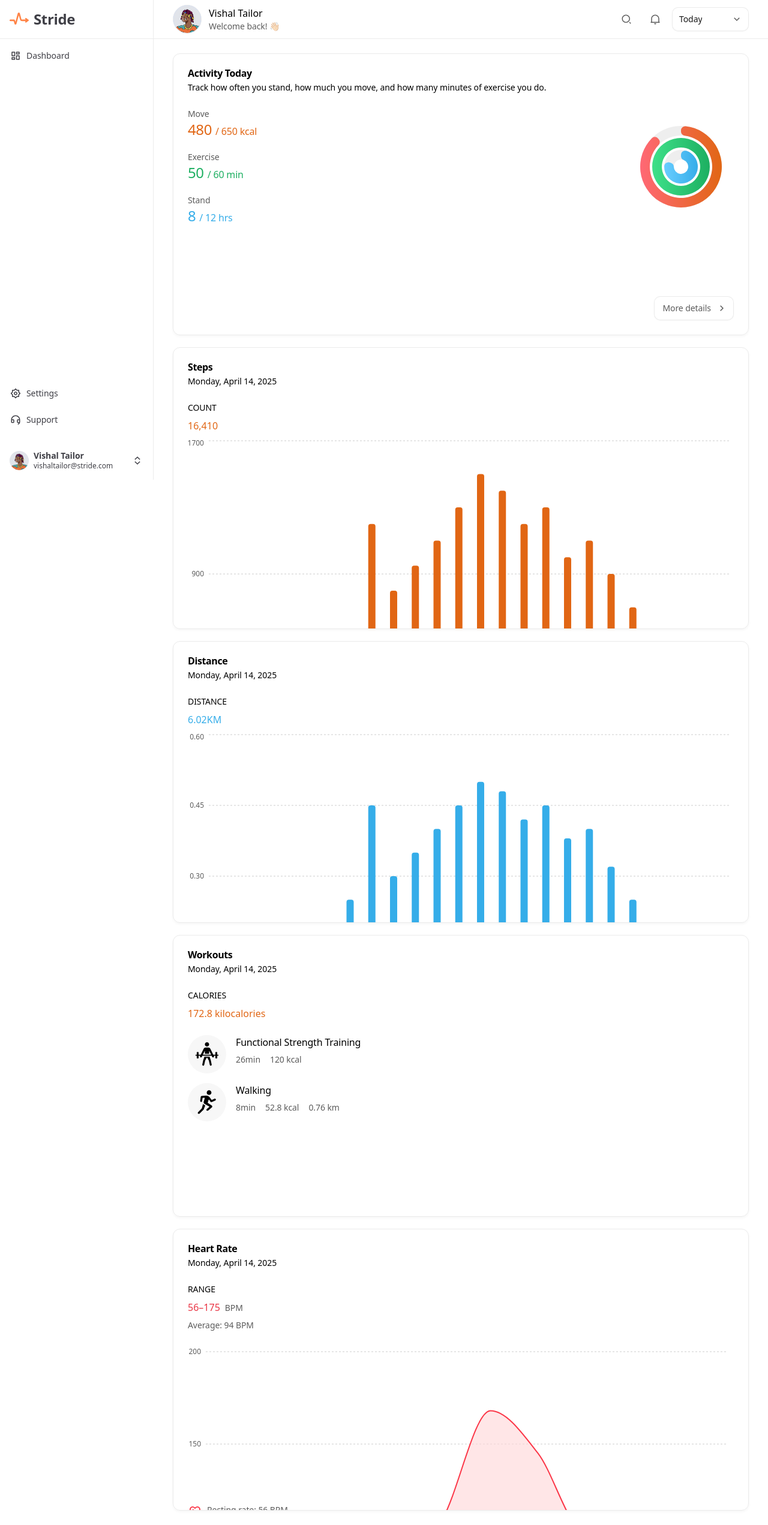
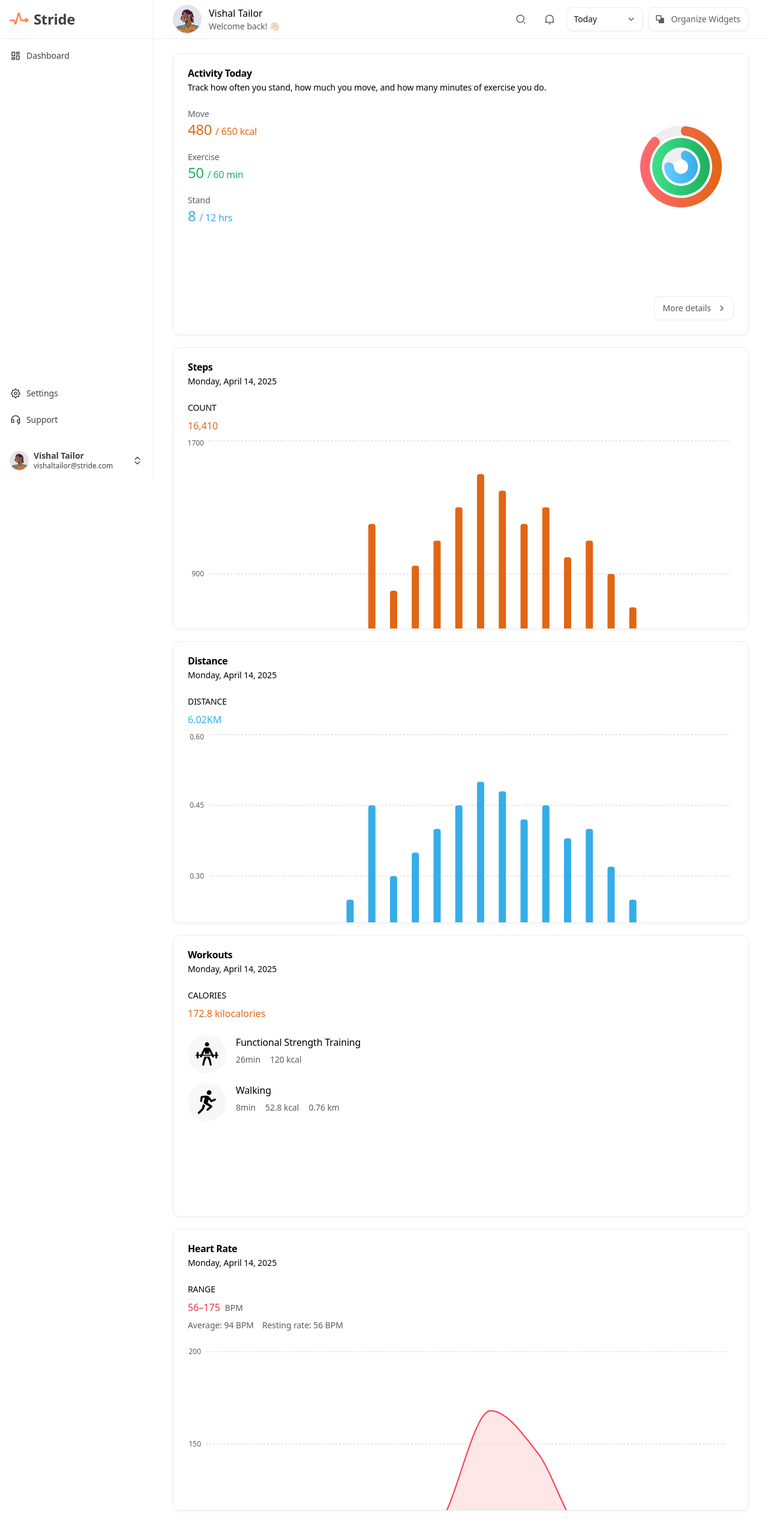
Before and after one commit to vishaltailors/Stride, a React (Vite) app: page / in a window 1280 px wide. Shown: the whole page at 60% size. Built offline with nearby package versions, Linux system fonts and the light colour scheme.

Commit message:
Add widget drag-and-drop with localStorage persistence

```diff
--- a/src/components/shared/header.jsx
+++ b/src/components/shared/header.jsx
@@ -17,10 +17,15 @@ import {
   SelectTrigger,
   SelectValue,
 } from "@/components/ui/select";
-import { RiNotification2Line, RiSearch2Line } from "@remixicon/react";
 import useDateRangeStore from "@/store/date-range-store";
+import {
+  RiBringForward,
+  RiCheckLine,
+  RiNotification2Line,
+  RiSearch2Line,
+} from "@remixicon/react";
 
-export default function Header() {
+export default function Header({ isDraggable, setIsDraggable }) {
   const dateRange = useDateRangeStore((state) => state.dateRange);
   const setDateRange = useDateRangeStore((state) => state.setDateRange);
   const options = [
@@ -78,6 +83,14 @@ export default function Header() {
             ))}
           </SelectContent>
         </Select>
+        <Button
+          variant="neutral"
+          mode="stroke"
+          onClick={() => setIsDraggable(!isDraggable)}
+        >
+          <ButtonIcon as={isDraggable ? RiCheckLine : RiBringForward} />
+          {isDraggable ? "Confirm Current Positions" : "Organize Widgets"}
+        </Button>
       </PageQuickActions>
     </PageHeader>
   );
--- a/src/components/widgets/heart-rate.jsx
+++ b/src/components/widgets/heart-rate.jsx
@@ -4,21 +4,15 @@ import {
   Card,
   CardContent,
   CardDescription,
-  CardFooter,
   CardHeader,
   CardTitle,
 } from "@/components/ui/card";
+import { ChartContainer } from "@/components/ui/chart";
 import {
-  ChartContainer,
-  ChartTooltip,
-  ChartTooltipContent,
-} from "@/components/ui/chart";
-import {
+  calculateHeartRateMetrics,
   getHeartRateDataByRange,
-  calculateHeartRateMetrics
 } from "@/components/widgets/heart-rate.data";
 import useDateRangeStore from "@/store/date-range-store";
-import { RiHeartPulseLine } from "@remixicon/react";
 import {
   endOfMonth,
   endOfWeek,
@@ -97,16 +91,14 @@ export default function HeartRate() {
   };
 
   // Use memoization to prevent unnecessary recalculations
-  const chartContent = useMemo(() => (
+  const chartContent = useMemo(
+    () => (
       <ResponsiveContainer width="100%" height="100%">
         <AreaChart
           data={chartData}
           margin={{ top: 10, right: 10, left: 0, bottom: 10 }}
         >
-        <CartesianGrid
-          vertical={false}
-          strokeDasharray="3 3"
-        />
+          <CartesianGrid vertical={false} strokeDasharray="3 3" />
           <XAxis
             dataKey={getXAxisDataKey()}
             axisLine={false}
@@ -130,7 +122,7 @@ export default function HeartRate() {
                 const data = payload[0].payload;
                 const xLabel = data[getXAxisDataKey()];
                 return (
-                <div className="rounded-md border border-stroke-soft-200 bg-bg-white-0 p-2 shadow-sm">
+                  <div className="shadow-sm rounded-md border border-stroke-soft-200 bg-bg-white-0 p-2">
                     <div className="text-label-sm font-medium">{xLabel}</div>
                     <div className="text-label-xs text-text-sub-600">
                       Range: {data.min}-{data.max} {metrics.unit}
@@ -165,7 +157,9 @@ export default function HeartRate() {
           />
         </AreaChart>
       </ResponsiveContainer>
-  ), [chartData, dateRange]); // Recalculate when data or date range changes
+    ),
+    [chartData, dateRange],
+  ); // Recalculate when data or date range changes
 
   return (
     <Card className="grow overflow-y-auto">
@@ -181,28 +175,21 @@ export default function HeartRate() {
             <span className="text-3xl font-medium text-red-600">
               {metrics.min}–{metrics.max}
             </span>
-            <span className="text-paragraph-sm text-text-sub-600">{metrics.unit}</span>
+            <span className="text-paragraph-sm text-text-sub-600">
+              {metrics.unit}
+            </span>
           </h2>
           <div className="text-label-sm text-text-sub-600">
-            Average: {metrics.average} {metrics.unit}
+            Average: {metrics.average} {metrics.unit} &ensp; Resting rate:{" "}
+            {metrics.min} {metrics.unit}
           </div>
         </div>
 
         {/* Heart Rate Chart */}
         <div className="h-60">
-          <ChartContainer config={CHART_CONFIG}>
-            {chartContent}
-          </ChartContainer>
+          <ChartContainer config={CHART_CONFIG}>{chartContent}</ChartContainer>
         </div>
       </CardContent>
-      <CardFooter className="flex items-center text-label-sm">
-        <div className="flex gap-2">
-          <RiHeartPulseLine className="size-6 text-red-500" />
-          <span className="text-text-sub-600">
-            Resting rate: {metrics.min} {metrics.unit}
-          </span>
-        </div>
-      </CardFooter>
     </Card>
   );
 }
--- a/src/routes/_layout/index.lazy.jsx
+++ b/src/routes/_layout/index.lazy.jsx
@@ -5,13 +5,14 @@ import HeartRate from "@/components/widgets/heart-rate";
 import Steps from "@/components/widgets/steps";
 import Workouts from "@/components/widgets/workouts";
 import { createLazyFileRoute } from "@tanstack/react-router";
+import { useEffect, useState } from "react";
 import { Responsive, WidthProvider } from "react-grid-layout";
 import "react-grid-layout/css/styles.css";
 import "react-resizable/css/styles.css";
 
 const ResponsiveGridLayout = WidthProvider(Responsive);
 
-const layouts = {
+const defaultLayouts = {
   lg: [
     { i: "activity", x: 0, y: 0, w: 1, h: 1 },
     { i: "steps", x: 1, y: 0, w: 1, h: 1 },
@@ -40,9 +41,65 @@ export const Route = createLazyFileRoute("/_layout/")({
 });
 
 function Index() {
+  const [isDraggable, setIsDraggable] = useState(false);
+  const [layouts, setLayouts] = useState(defaultLayouts);
+  const [currentLayout, setCurrentLayout] = useState(null);
+
+  // Load saved layouts from localStorage on component mount
+  useEffect(() => {
+    try {
+      const savedLayouts = localStorage.getItem("stride-widget-layouts");
+      if (savedLayouts) {
+        setLayouts(JSON.parse(savedLayouts));
+      }
+    } catch (error) {
+      console.error("Error loading saved layouts:", error);
+    }
+  }, []);
+
+  // Save layouts to localStorage when user confirms positions
+  useEffect(() => {
+    if (!isDraggable && currentLayout) {
+      try {
+        const updatedLayouts = {
+          ...layouts,
+          [currentLayout.breakpoint]: currentLayout.layout,
+        };
+
+        localStorage.setItem(
+          "stride-widget-layouts",
+          JSON.stringify(updatedLayouts),
+        );
+
+        setLayouts(updatedLayouts);
+        setCurrentLayout(null);
+      } catch (error) {
+        console.error("Error saving layouts:", error);
+      }
+    }
+  }, [isDraggable, currentLayout, layouts]);
+
+  const handleLayoutChange = (layout, layouts) => {
+    if (isDraggable) {
+      // Get current breakpoint
+      const breakpoint =
+        Object.keys(layouts).find((key) => layouts[key] === layout) ||
+        (window.innerWidth >= 1200
+          ? "lg"
+          : window.innerWidth >= 996
+            ? "md"
+            : "sm");
+
+      setCurrentLayout({
+        breakpoint,
+        layout,
+      });
+    }
+  };
+
   return (
     <>
-      <Header />
+      <Header isDraggable={isDraggable} setIsDraggable={setIsDraggable} />
       <div className="container py-6">
         <ResponsiveGridLayout
           className="layout"
@@ -53,8 +110,9 @@ function Index() {
           width={1200}
           margin={[20, 20]}
           containerPadding={[0, 0]}
-          isDraggable={true}
+          isDraggable={isDraggable}
           isResizable={false}
+          onLayoutChange={handleLayoutChange}
         >
           <div key="activity">
             <Activity />
```
Lines whose indentation alone changed are shown as unchanged.
